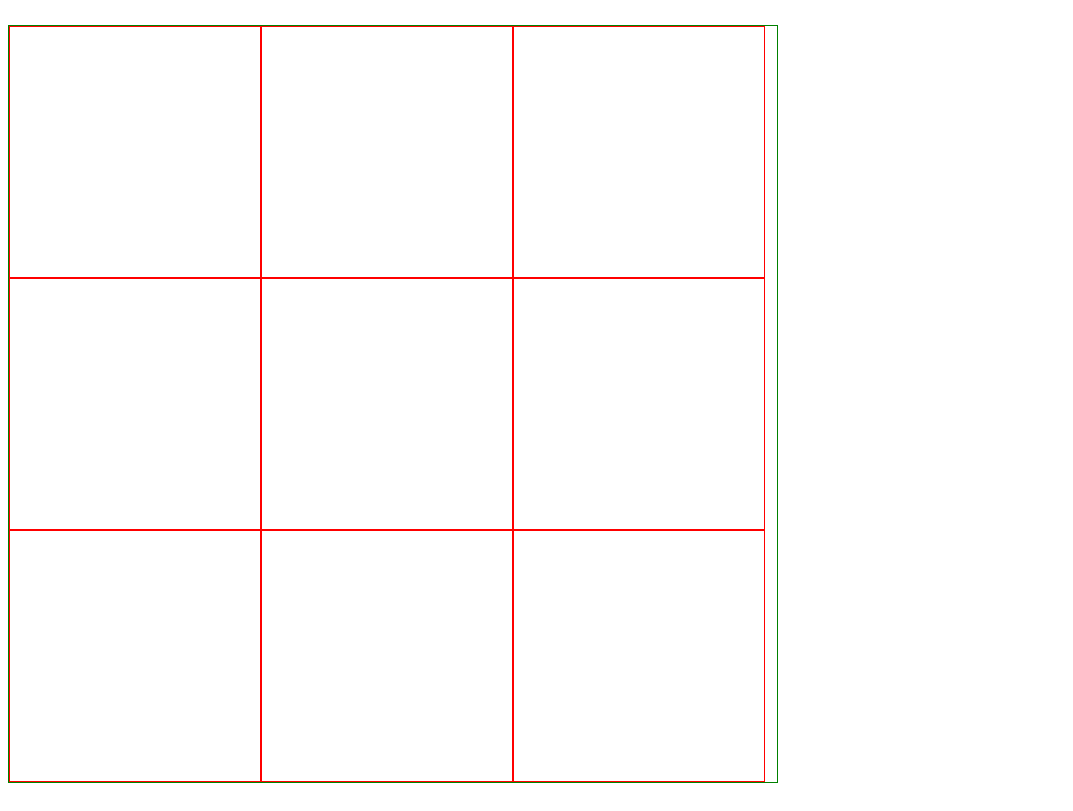
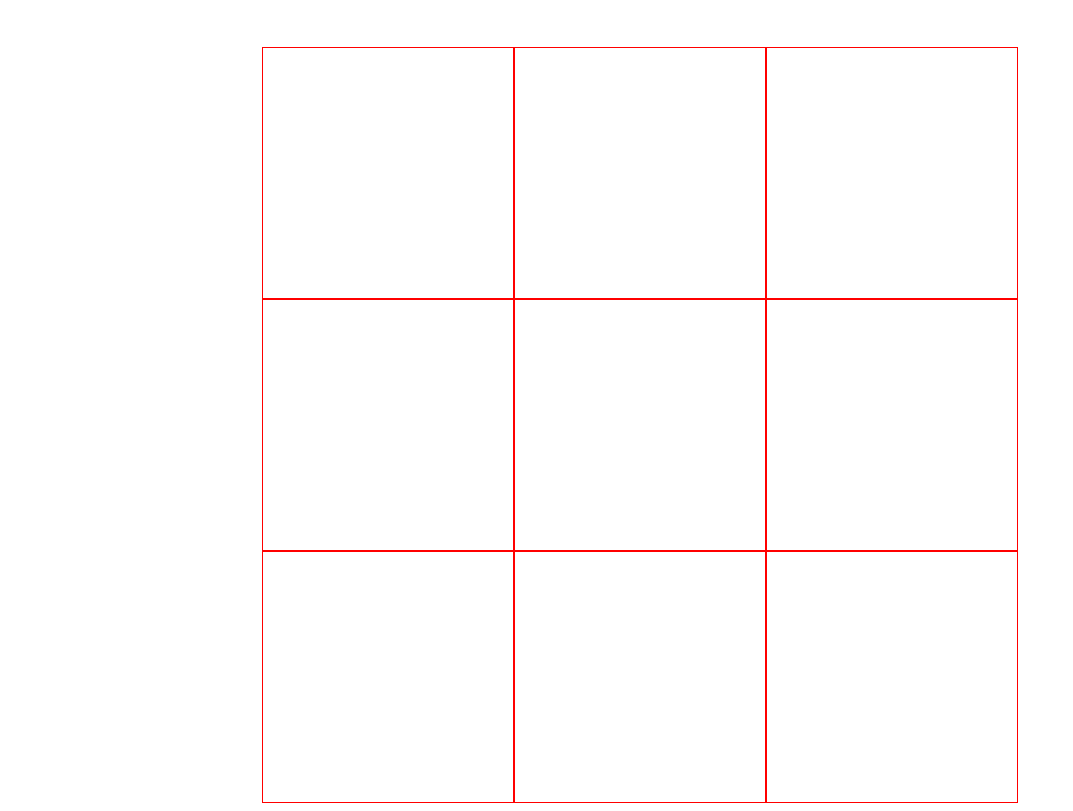
Before and after one commit to LVictoria159753/TicTacToe, a plain HTML site: page index.html in a window 1280 px wide. Shown: the part 73-884 px from the top of the page, without its empty margins (0-1073 px from the left). Drawn offline with Linux system fonts and the light colour scheme.

Commit message:
centered the gameboard and header

```diff
--- a/index.html
+++ b/index.html
@@ -9,6 +9,7 @@
 </head>
 <body>
     <h1>Play TicTacToe!</h1>
+    <div id="board1">
     <div id="board">
         <div class="box" id="1"></div>
         <div class="box" id="2"></div>
@@ -20,6 +21,7 @@
         <div class="box" id="8"></div>
         <div class="box" id="9"></div>
     </div>
+</div>
 </body>
 <script src="script.js"></script>
 </html>
--- a/main.css
+++ b/main.css
@@ -1,10 +1,18 @@
+#board1,h1{
+    display: flex;
+    width:100%;
+    justify-content: center;
+    align-items: center;
+}
 #board {
     width: 60vw;
     display: flex;
     flex-wrap: wrap;
     font-size: 100px;
     margin-top: 40px;
-    border: 1px solid green;
+    justify-content: center;
+    align-items: center;
+
   }
 
   .box{
```
